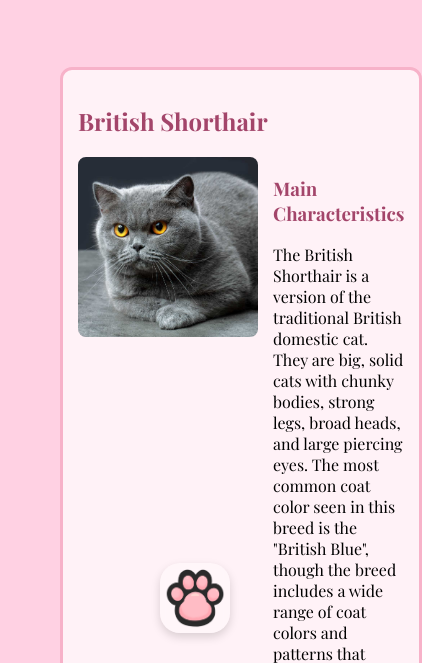
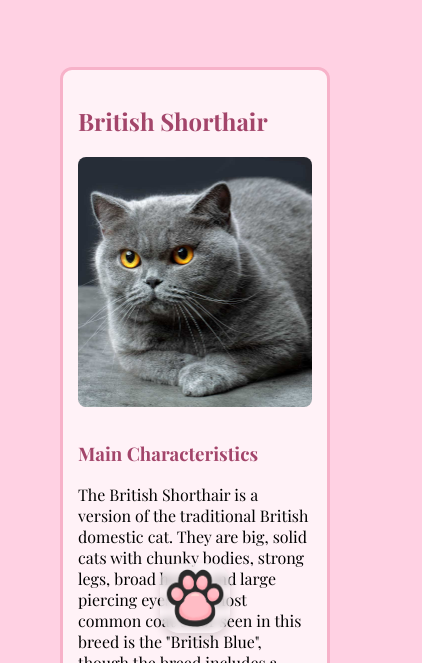
Before and after one commit to yunnieyunyun/Catlendar, a website: page public/information.html in a window 390 px wide. Shown: the part 181-844 px from the top of the page, 422 px wide, since content can reach past the window. Drawn offline with nearby package versions, Linux system fonts and the light colour scheme; a web font is replaced by a local one.

Commit message:
made the cat cards turn into columns when the window gets small

```diff
--- a/public/infostyle.css
+++ b/public/infostyle.css
@@ -241,3 +241,14 @@ Retrieved 2026-05-08, License - CC BY-SA 4.0
             -ms-user-select: none;
             user-select: none;
         }
+
+        @media (max-width: 700px) {
+            .card-body {
+                flex-direction: column;
+            }
+
+            .cat-card img {
+                width: 100%;
+                height: 250px;
+            }
+        }
```
